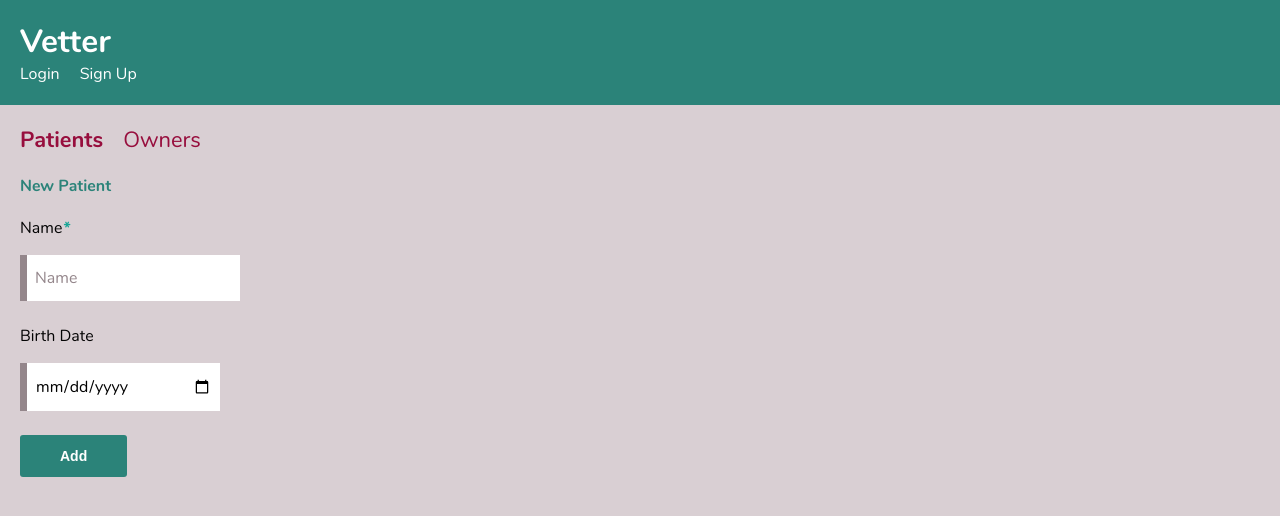
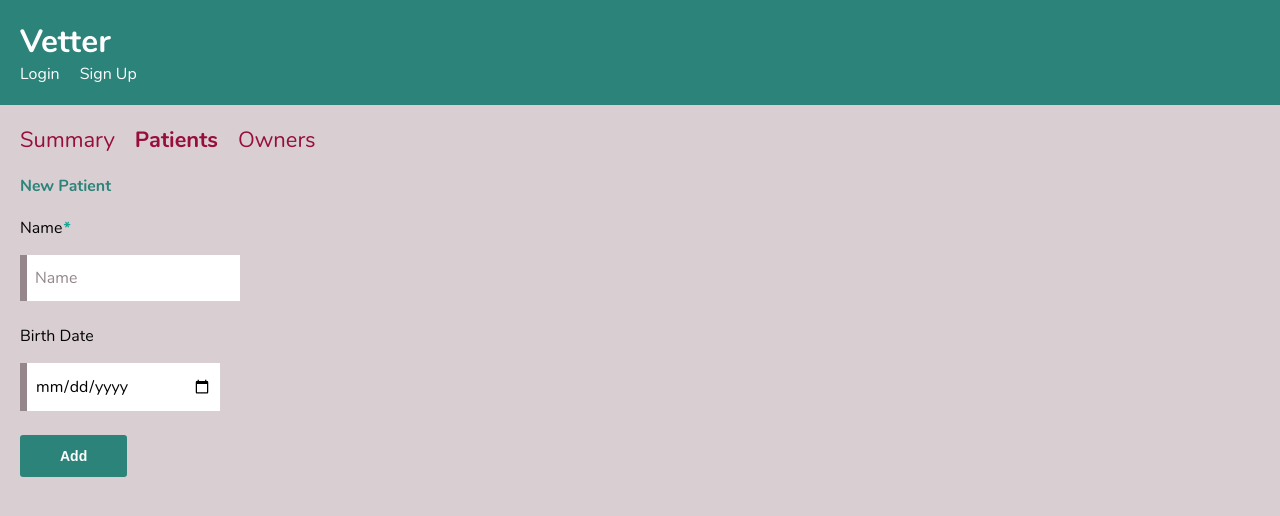
Before and after one commit to rafaelalma/vetter-client, a React (Create React App) app: page /dashboard/patients/new in a window 1280 px wide. Shown: the top 516 px of the page. Built offline with nearby package versions, Linux system fonts and the light colour scheme.

Commit message:
Fix some routing typos

```diff
--- a/src/views/Dashboard/DashboardPage.jsx
+++ b/src/views/Dashboard/DashboardPage.jsx
@@ -6,6 +6,13 @@ export default function DashboardPage() {
     <>
       <nav>
         <ul className="dashboard-page-navigation">
+          <li>
+            <h2>
+              <NavLink className="link-accent" end to="/dashboard">
+                Summary
+              </NavLink>
+            </h2>
+          </li>
           <li>
             <h2>
               <NavLink className="link-accent" to="/dashboard/patients">
--- a/src/views/Dashboard/Patients/PatientsPage.jsx
+++ b/src/views/Dashboard/Patients/PatientsPage.jsx
@@ -4,7 +4,10 @@ import "./PatientsPage.scss";
 export default function PatientsPage() {
   return (
     <>
-      <NavLink to="new" className="link-primary patients-page-new-patient-link">
+      <NavLink
+        to="/dashboard/patients/new"
+        className="link-primary patients-page-new-patient-link"
+      >
         New Patient
       </NavLink>
       <Outlet />
```
